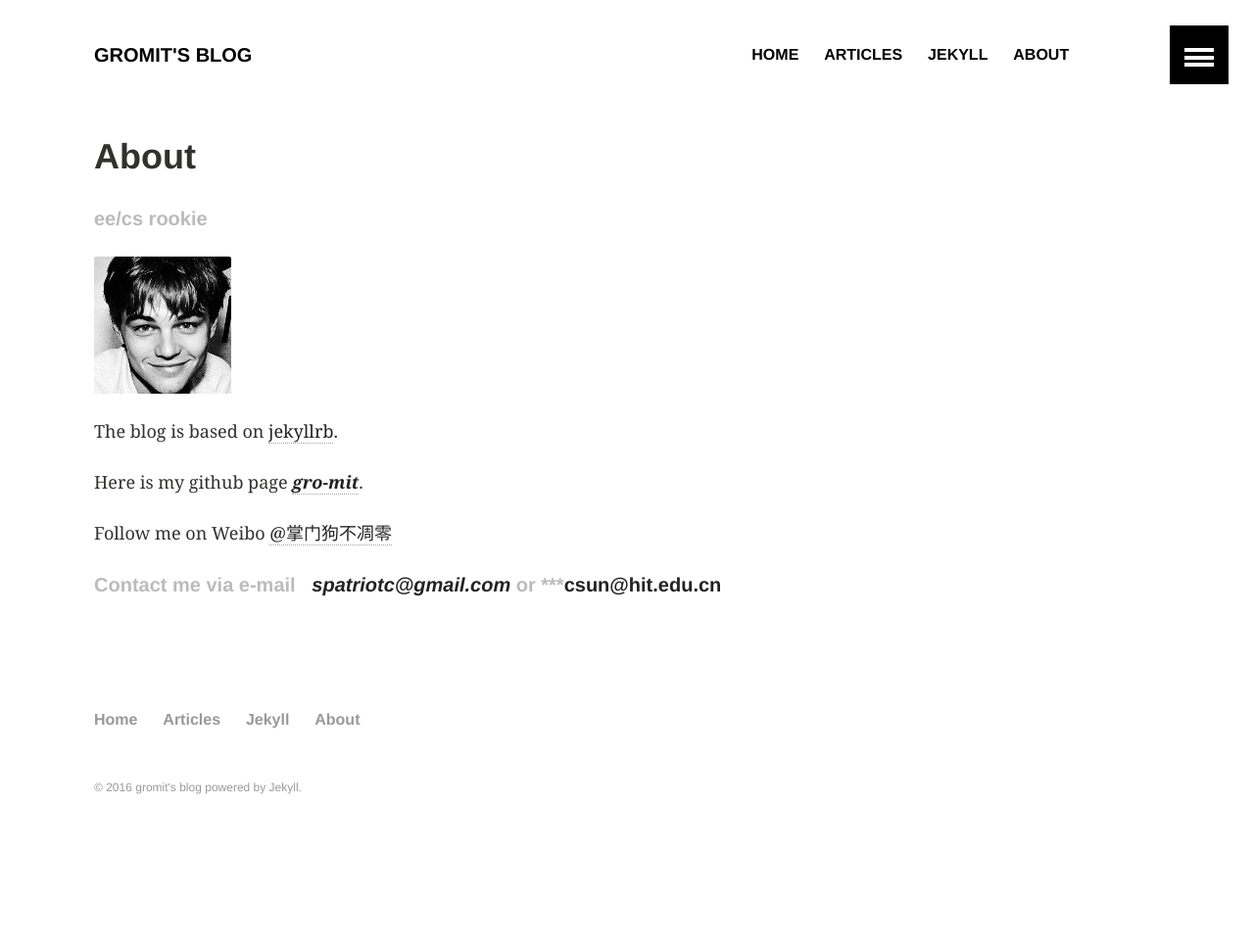
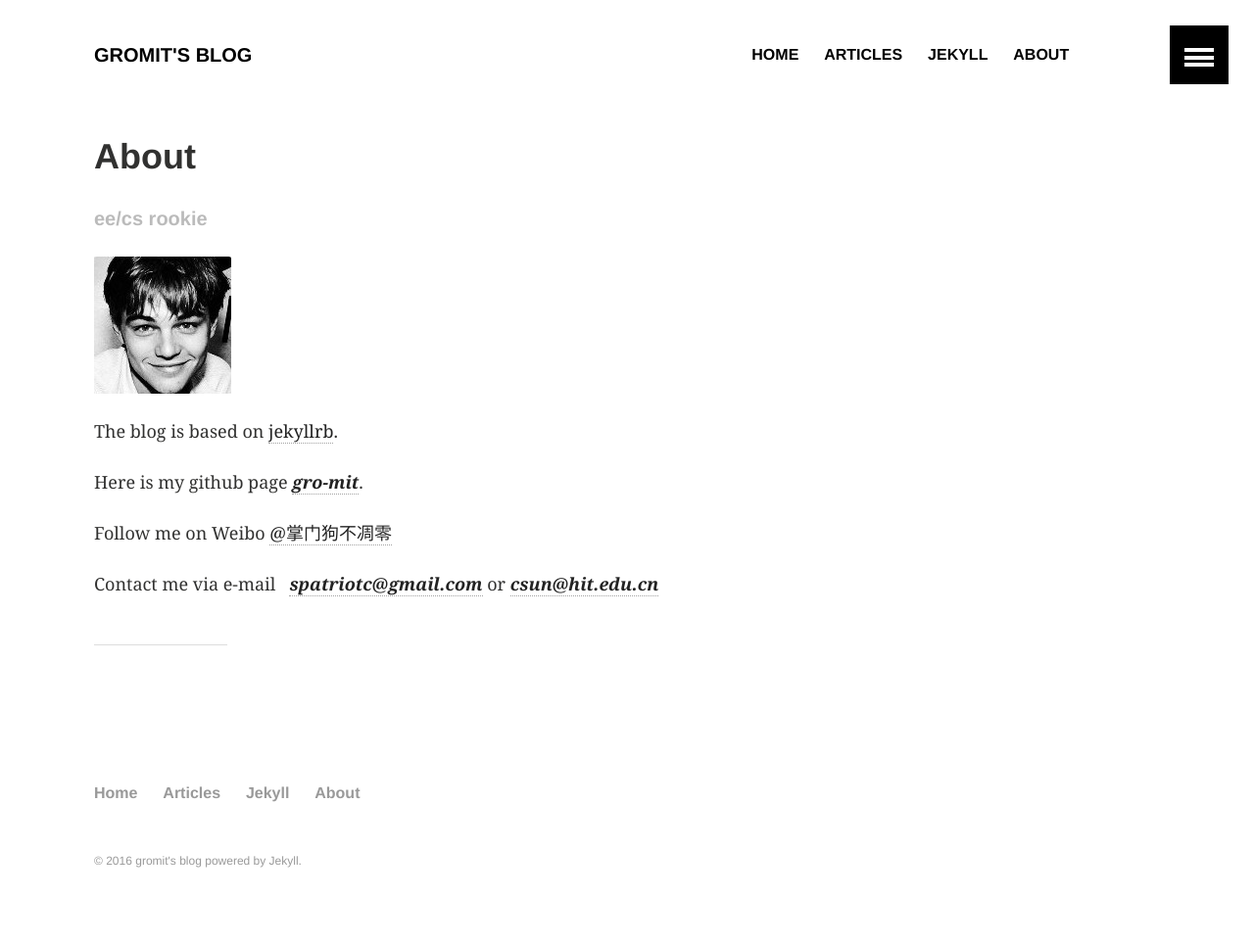
Before and after one commit to gro-mit/gro-mit.github.io, a Jekyll site: the page built from About.md, in a window 1280 px wide. Shown: the whole page at 98% size. Built offline with Jekyll 4.4.1, drawn with Linux system fonts in a browser that asks for light colours; before the commit the page ends 900 px from its top, so only the background shows below that.

```diff
--- a/About.md
+++ b/About.md
@@ -14,5 +14,6 @@ Here is my github page ***[gro-mit](https://github.com/gro-mit)***.
 
 Follow me on Weibo [@掌门狗不凋零](http://weibo.com/1583170297)
 
-Contact me via e-mail   ***[spatriotc@gmail.com](mailto:spatriotc@gmail.com)*** or ***[csun@hit.edu.cn](mailto:csun@hit.edu.cn)
+Contact me via e-mail   ***[spatriotc@gmail.com](mailto:spatriotc@gmail.com)*** or ***[csun@hit.edu.cn](mailto:csun@hit.edu.cn)***
+
 ---
```
